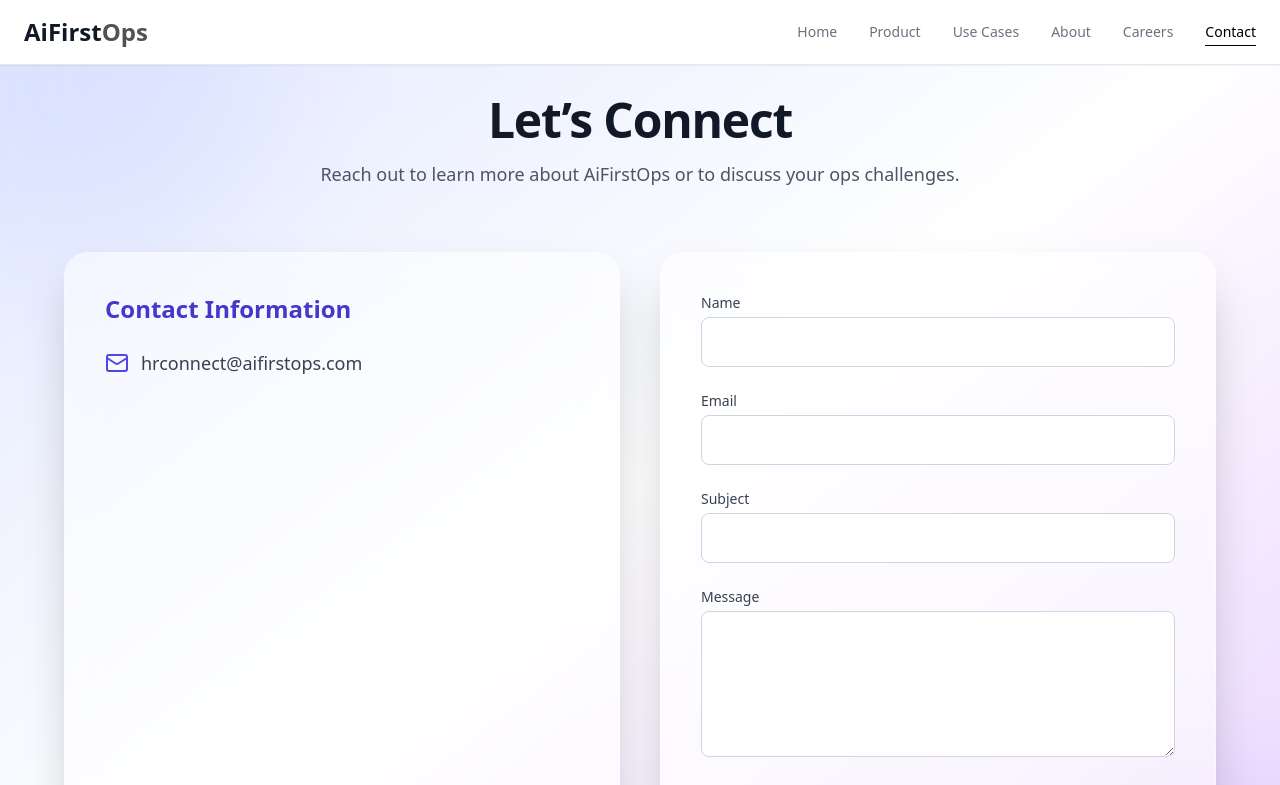
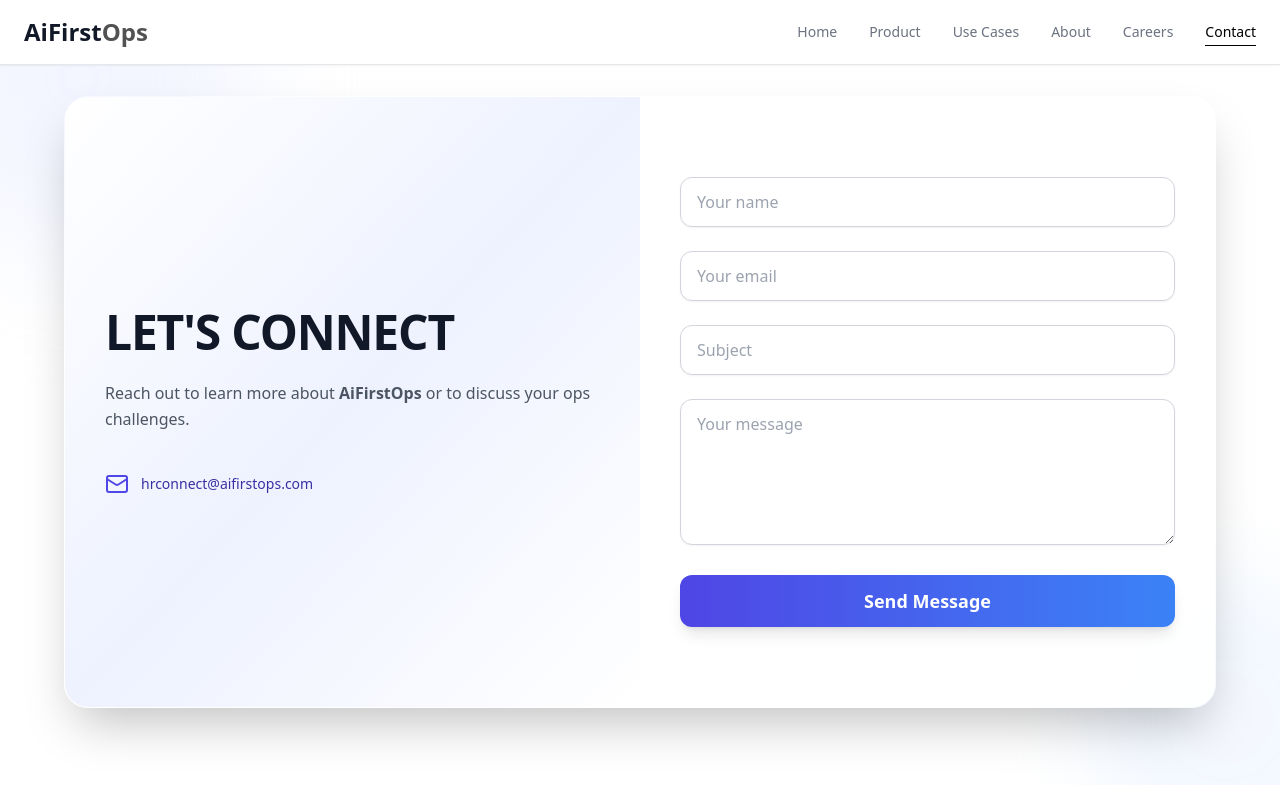
Before and after one commit to aifirstops/aifirstops, a React (Vite) app: page /contact in a window 1280 px wide. Shown: the top 785 px of the page. Built offline with nearby package versions, Linux system fonts and the light colour scheme.

Commit message:
Update ContactPage

```diff
--- a/src/pages/ContactPage.jsx
+++ b/src/pages/ContactPage.jsx
@@ -1,6 +1,6 @@
 import React, { useState } from "react";
+import { Mail } from "lucide-react";
 import { motion } from "framer-motion";
-import { Mail } from "lucide-react";
 import emailjs from "@emailjs/browser";
 import toast from "react-hot-toast";
 
@@ -21,135 +21,115 @@
 
   const handleSubmit = (e) => {
     e.preventDefault();
-
     emailjs
       .send(
-        "service_udd0x0r", // ✅ EmailJS service ID
-        "template_9sl1dhx", // ✅ EmailJS template ID
+        "service_udd0x0r",
+        "template_9sl1dhx",
         {
           name: formData.name,
           email: formData.email,
           subject: formData.subject,
           message: formData.message,
         },
-        "GpxVZ2CpDNcUV_R21" // ✅ EmailJS public key
+        "GpxVZ2CpDNcUV_R21"
       )
       .then(() => {
         toast.success("Message sent successfully!");
         setFormData({ name: "", email: "", subject: "", message: "" });
       })
       .catch((error) => {
-        console.error("EmailJS error:", error); // 👈 Check console for detailed message
+        console.error("EmailJS error:", error);
         toast.error("Something went wrong. Please try again.");
       });
   };
 
   return (
-    <div className="relative min-h-screen bg-gradient-to-br from-indigo-100 via-white to-purple-200 text-gray-800 overflow-hidden">
-      {/* Floating visuals */}
-      <div className="absolute top-[-5rem] left-[-5rem] w-[350px] h-[350px] bg-indigo-200 rounded-full blur-3xl opacity-30 animate-float" />
-      <div className="absolute bottom-[-6rem] right-[-4rem] w-[300px] h-[300px] bg-purple-300 rounded-full blur-2xl opacity-30 animate-float-slow" />
+    <div className="relative min-h-screen bg-white flex items-center justify-center overflow-hidden px-6 py-24">
+      {/* Floating blobs */}
+      <div className="absolute top-[-6rem] left-[-6rem] w-[350px] h-[350px] bg-indigo-100 rounded-full blur-3xl opacity-40 animate-blob" />
+      <div className="absolute bottom-[-4rem] right-[-6rem] w-[300px] h-[300px] bg-blue-100 rounded-full blur-2xl opacity-30 animate-blob-slow" />
 
-      <section className="py-24 px-6 sm:px-12 relative z-10">
+      {/* Contact Panel */}
       <motion.div
-          className="text-center mb-16"
         initial={{ opacity: 0, y: 40 }}
         animate={{ opacity: 1, y: 0 }}
+        transition={{ duration: 0.7 }}
+        className="relative z-10 w-full max-w-6xl grid md:grid-cols-2 rounded-3xl shadow-2xl border border-white/30 overflow-hidden backdrop-blur-xl"
+      >
+        {/* Left: Info Panel */}
+        <motion.div
+          initial={{ opacity: 0, x: -30 }}
+          whileInView={{ opacity: 1, x: 0 }}
           transition={{ duration: 0.6 }}
+          className="bg-gradient-to-br from-white via-indigo-50 to-white px-10 py-14 md:py-20 flex flex-col justify-center"
         >
-          <h1 className="text-5xl font-extrabold text-gray-900 mb-4 tracking-tight">
-            Let’s Connect
+          <h1 className="text-4xl md:text-5xl font-extrabold uppercase text-gray-900 tracking-tight mb-6">
+            Let's Connect
           </h1>
-          <p className="text-lg text-gray-600 max-w-2xl mx-auto">
-            Reach out to learn more about AiFirstOps or to discuss your ops challenges.
+          <p className="text-gray-600 text-base mb-4 leading-relaxed">
+            Reach out to learn more about <strong>AiFirstOps</strong> or to discuss your ops challenges.
           </p>
+          <div className="flex items-center gap-3 mt-6">
+            <Mail className="text-indigo-600 w-6 h-6" />
+            <span className="text-indigo-800 font-medium text-sm">
+              hrconnect@aifirstops.com
+            </span>
+          </div>
         </motion.div>
 
-        <div className="grid md:grid-cols-2 gap-10 max-w-6xl mx-auto">
-          {/* Contact Info Block */}
-          <motion.div
-            className="bg-white/50 backdrop-blur-lg border border-white/30 rounded-3xl p-10 shadow-2xl"
-            initial={{ opacity: 0, y: 40 }}
-            whileInView={{ opacity: 1, y: 0 }}
-            transition={{ duration: 0.8 }}
-            viewport={{ once: true }}
-          >
-            <h2 className="text-2xl font-semibold text-indigo-700 mb-6">
-              Contact Information
-            </h2>
-            <ul className="space-y-5 text-gray-700 text-lg">
-              <li className="flex items-center gap-3">
-                <Mail className="w-6 h-6 text-indigo-600" />
-                <span>hrconnect@aifirstops.com</span>
-              </li>
-            </ul>
-          </motion.div>
-
-          {/* Contact Form */}
+        {/* Right: Form Panel */}
         <motion.form
           onSubmit={handleSubmit}
-            className="bg-white/60 backdrop-blur-lg border border-white/30 rounded-3xl p-10 shadow-2xl"
-            initial={{ opacity: 0, y: 40 }}
-            whileInView={{ opacity: 1, y: 0 }}
-            transition={{ duration: 0.8, delay: 0.2 }}
-            viewport={{ once: true }}
+          initial={{ opacity: 0, x: 30 }}
+          whileInView={{ opacity: 1, x: 0 }}
+          transition={{ duration: 0.7, delay: 0.2 }}
+          className="bg-white/90 px-10 py-14 md:py-20 flex flex-col justify-center"
         >
-            <div className="grid gap-6">
-              <div>
-                <label className="block text-sm font-medium mb-1 text-gray-700">Name</label>
+          <div className="space-y-6">
             <input
               type="text"
               name="name"
+              placeholder="Your name"
               value={formData.name}
               onChange={handleChange}
               required
-                  className="w-full px-4 py-3 border border-gray-300 rounded-lg focus:outline-none focus:ring-2 focus:ring-indigo-500"
+              className="w-full px-4 py-3 border border-gray-300 rounded-xl focus:outline-none focus:ring-2 focus:ring-indigo-500 bg-white shadow-sm"
             />
-              </div>
-              <div>
-                <label className="block text-sm font-medium mb-1 text-gray-700">Email</label>
             <input
               type="email"
               name="email"
+              placeholder="Your email"
               value={formData.email}
               onChange={handleChange}
               required
-                  className="w-full px-4 py-3 border border-gray-300 rounded-lg focus:outline-none focus:ring-2 focus:ring-indigo-500"
+              className="w-full px-4 py-3 border border-gray-300 rounded-xl focus:outline-none focus:ring-2 focus:ring-indigo-500 bg-white shadow-sm"
             />
-              </div>
-              <div>
-                <label className="block text-sm font-medium mb-1 text-gray-700">Subject</label>
             <input
               type="text"
               name="subject"
+              placeholder="Subject"
               value={formData.subject}
               onChange={handleChange}
-                  className="w-full px-4 py-3 border border-gray-300 rounded-lg focus:outline-none focus:ring-2 focus:ring-indigo-500"
+              className="w-full px-4 py-3 border border-gray-300 rounded-xl focus:outline-none focus:ring-2 focus:ring-indigo-500 bg-white shadow-sm"
             />
-              </div>
-              <div>
-                <label className="block text-sm font-medium mb-1 text-gray-700">Message</label>
             <textarea
               name="message"
+              placeholder="Your message"
               rows="5"
               value={formData.message}
               onChange={handleChange}
               required
-                  className="w-full px-4 py-3 border border-gray-300 rounded-lg focus:outline-none focus:ring-2 focus:ring-indigo-500"
+              className="w-full px-4 py-3 border border-gray-300 rounded-xl focus:outline-none focus:ring-2 focus:ring-indigo-500 bg-white shadow-sm"
             />
-              </div>
-              <div>
             <button
               type="submit"
-                  className="w-full bg-indigo-600 text-white py-3 rounded-lg font-semibold text-lg hover:bg-indigo-700 transition-all shadow-lg"
+              className="w-full py-3 rounded-xl font-semibold text-white text-lg bg-gradient-to-r from-indigo-600 to-blue-500 hover:from-indigo-700 hover:to-blue-600 transition-all shadow-lg"
             >
               Send Message
             </button>
           </div>
-            </div>
         </motion.form>
-        </div>
-      </section>
+      </motion.div>
     </div>
   );
 }
```
Lines whose indentation alone changed are shown as unchanged.
